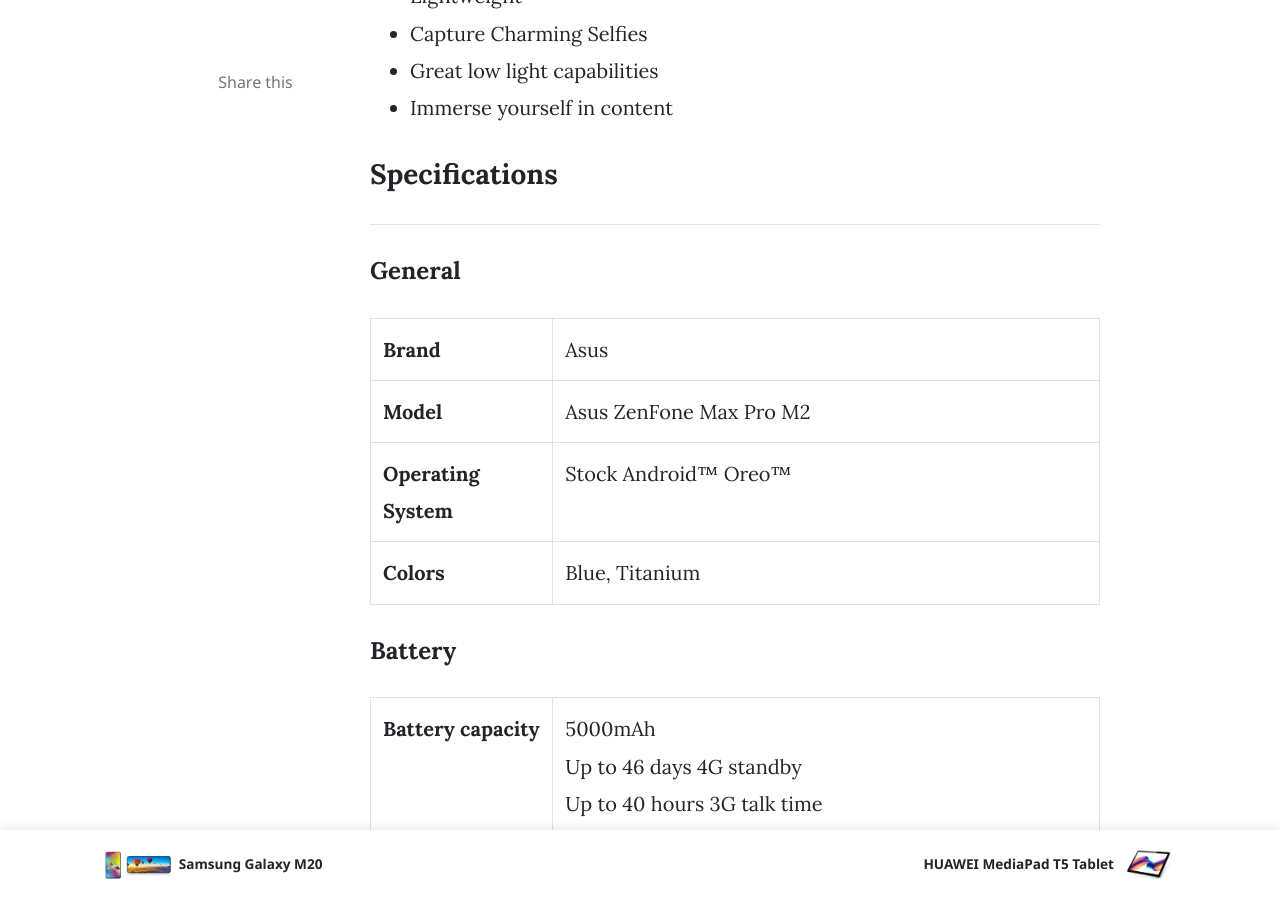
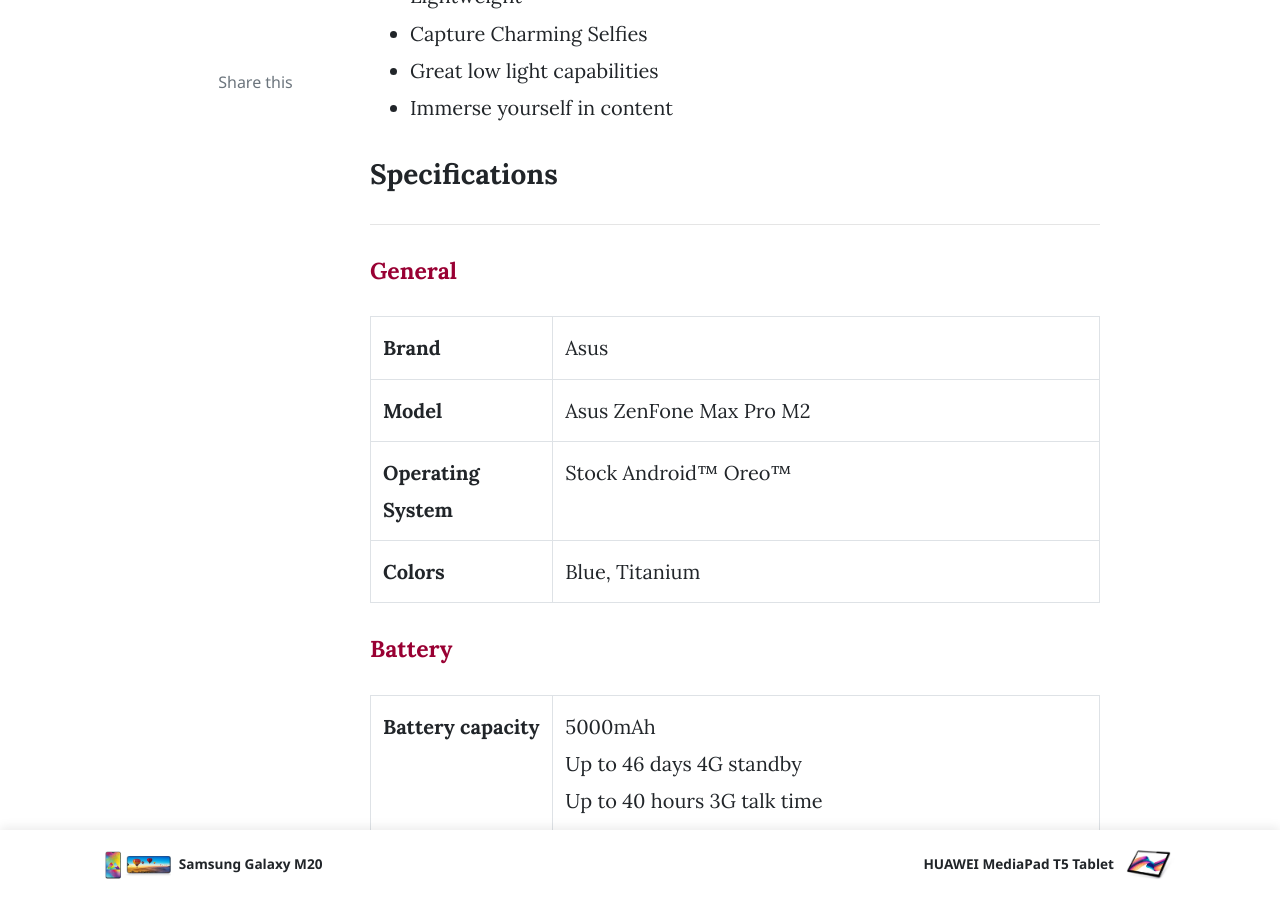
Before and after one commit to allwinjoseph/gadgetsearch.io, a Jekyll site: the page built from _posts/2019-09-13-Asus-ZenFone-Max-Pro-M2.md, in a window 1280 px wide and 900 px high, scrolled down 1079 px. Built offline with Jekyll 4.4.1, drawn with Linux system fonts in a browser that asks for light colours; nearby versions of some CDN libraries; comment, search, counter and statistics services are not loaded.

Commit message:
table updtae

```diff
--- a/_posts/2019-09-13-Asus-ZenFone-Max-Pro-M2.md
+++ b/_posts/2019-09-13-Asus-ZenFone-Max-Pro-M2.md
@@ -21,7 +21,7 @@
 
 ### Specifications
 ---
-#### General
+<h3 class="cus-col"> General</h3>
 
 <table class="table table-bordered table-cus">
 <tbody>
@@ -43,7 +43,7 @@
 </tr>
 </tbody>
 </table>
-#### Battery
+<h3 class="cus-col">Battery</h3>
 
 <table class="table table-bordered table-cus">
 <tbody>
@@ -72,7 +72,7 @@
 </tr>
 </tbody>
 </table>
-#### Memory
+<h3 class="cus-col">Memory</h3>
 
 <table class="table table-bordered table-cus">
 <tbody>
@@ -86,7 +86,8 @@
 </tr>
 </tbody>
 </table>
-#### Display
+
+<h3 class="cus-col">Display</h3>
 
 <table class="table table-bordered table-cus">
 <tbody>
@@ -108,7 +109,8 @@
 </tr>
 </tbody>
 </table>
-#### Camera
+
+<h3 class="cus-col">Camera  </h3>
 <table class="table table-bordered table-cus">
 <tbody>
 <tr>
@@ -117,7 +119,8 @@
 </tr>
 </tbody>
 </table>
-#### Network/Connectivity
+
+<h3 class="cus-col">Network/Connectivity</h3>
 
 <table class="table table-bordered table-cus">
 <tbody>
@@ -156,7 +159,7 @@
 </tbody>
 </table>
 
-#### Hardware
+<h3 class="cus-col">Hardware</h3>
 <table class="table table-bordered table-cus">
 <tbody>
 <tr>
@@ -166,7 +169,7 @@
 </tbody>
 </table>
 
-#### Software
+<h3 class="cus-col">Software</h3>
 
 <table class="table table-bordered table-cus">
 <tbody>
@@ -176,7 +179,8 @@
 </tr>
 </tbody>
 </table>
-#### Sensors
+
+<h3 class="cus-col">Sensors</h3>
 <table class="table table-bordered table-cus">
 <tbody>
 <tr>
@@ -205,7 +209,8 @@
 </tr>
 </tbody>
 </table>
-#### PROS/CONS
+
+<h3 class="cus-col">PROS/CONS</h3>
 
 <table class="table table-bordered table-cus">
 <tbody>
```
